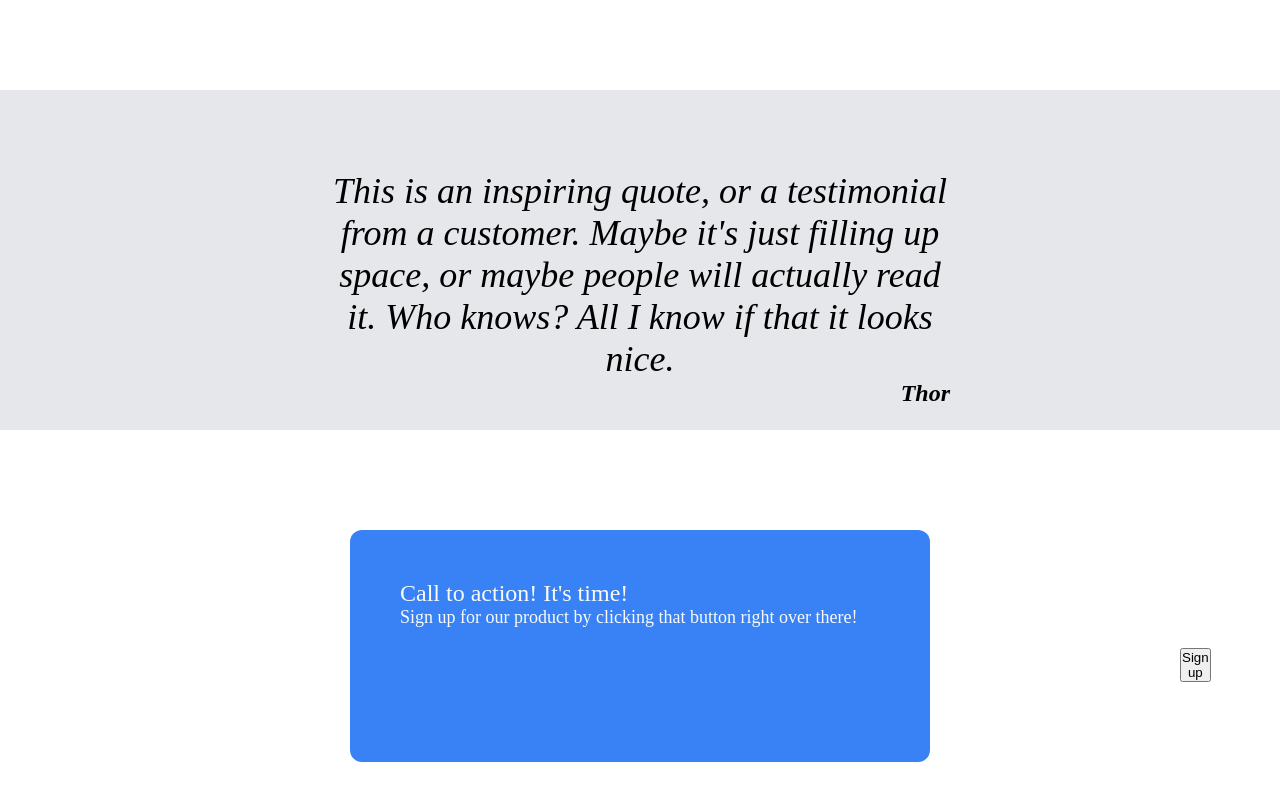
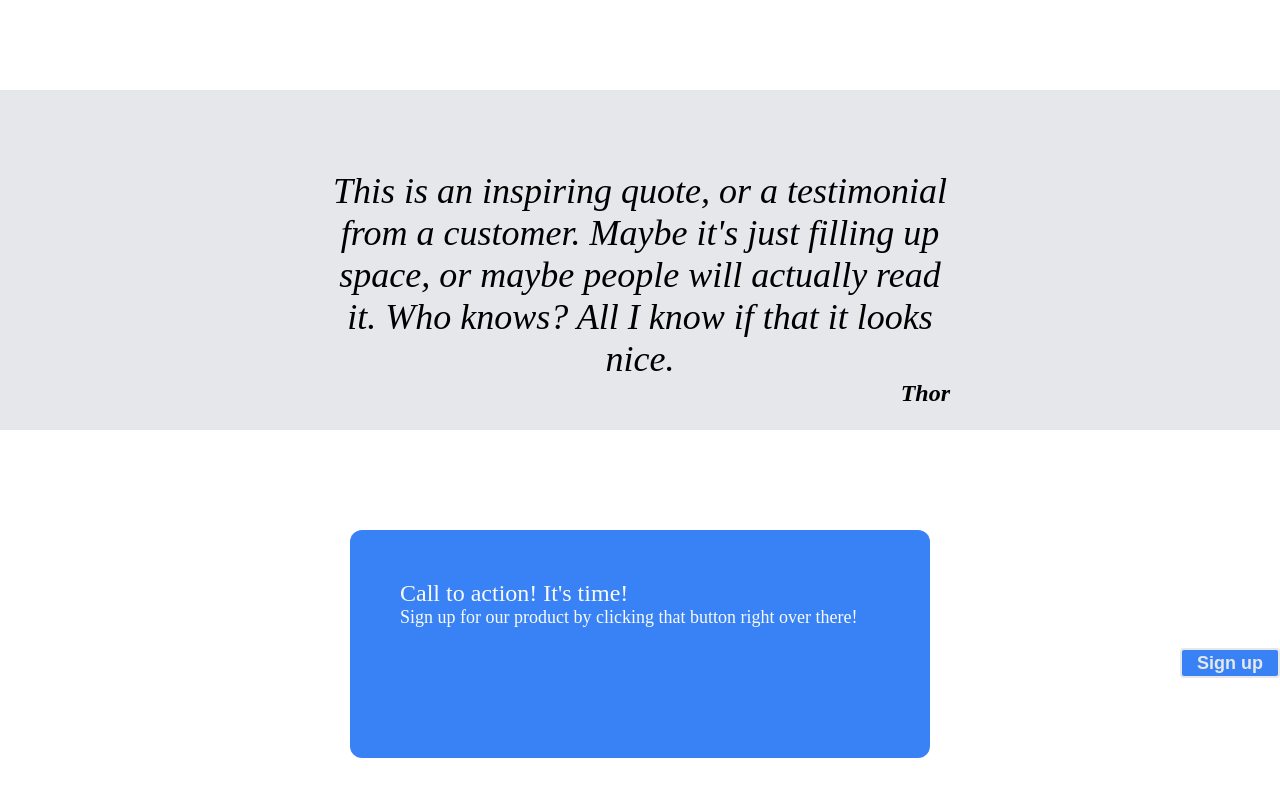
Before and after one commit to rojodemesa/landing-page, a plain HTML site: page index.html in a window 1280 px wide. Shown: the part 1072-1872 px from the top of the page. Drawn offline with Linux system fonts and the light colour scheme.

Commit message:
added the final button

```diff
--- a/styles.css
+++ b/styles.css
@@ -197,6 +197,17 @@ a { /* this only edits the links property itself */
 .button2 {
     margin-left: 780px;
     margin-bottom: 30px;
+    border-radius: 20px;
+    border-style: none;
+    background-color: #3882F6;
+    color: #E5E7EB;
+    border-style: solid;
+    border-color: #E5E7EB;
+    border-radius: 4px;
+    height: 30px;
+    width: 100px;
+    font-weight: bold;
+    font-size: 18px;
 }
 
 .info {
```
Also changed, not shown: 1 other file.
